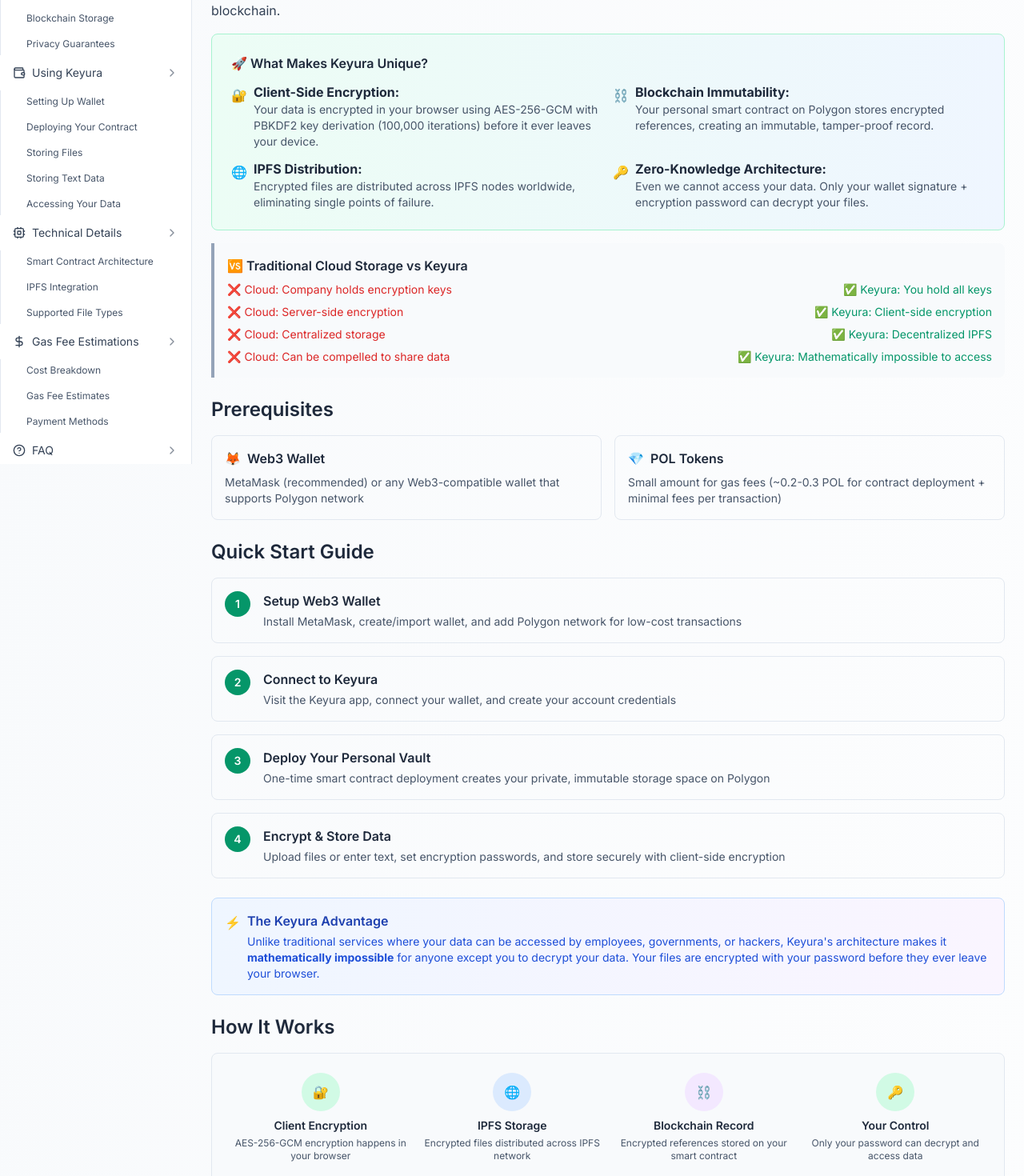
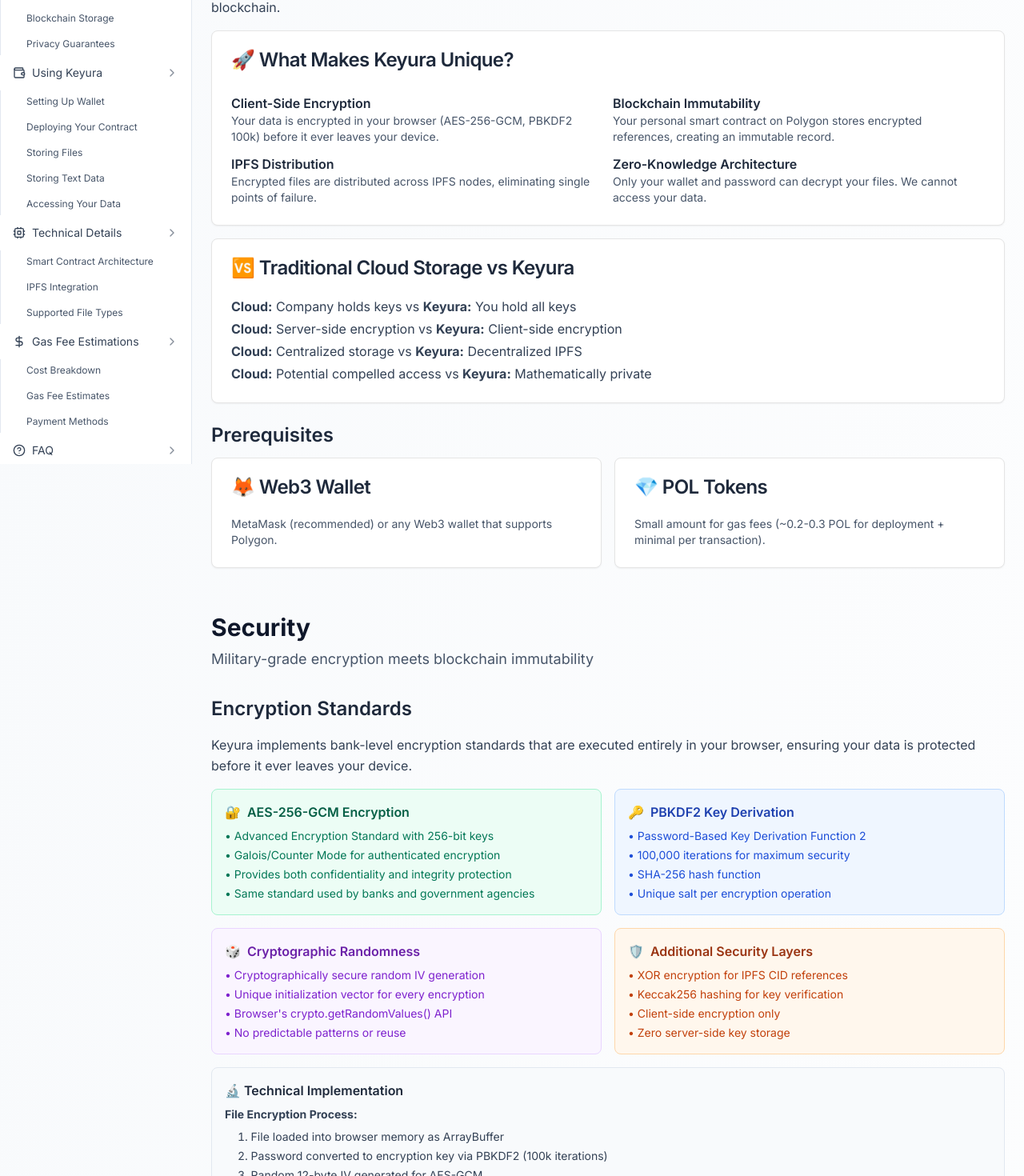
Before and after one commit to srivathsav004/keyura, a Next.js app: page /documentation in a window 1280 px wide. Shown: the part 220-1690 px from the top of the page at 80% size. Built offline with nearby package versions, Linux system fonts and the light colour scheme.

Commit message:
getting started section update

```diff
--- a/app/documentation/getting-started.tsx
+++ b/app/documentation/getting-started.tsx
@@ -1,200 +1,81 @@
+import { Card, CardContent, CardHeader, CardTitle, CardDescription } from "@/components/ui/card";
+
 export default function GettingStarted() {
   return (
     <section id="getting-started" className="space-y-8">
-      <div>
-        <h2 className="text-3xl font-bold text-slate-900 mb-2">Getting Started</h2>
+      <div className="space-y-1">
+        <h2 className="text-3xl font-bold text-slate-900">Getting Started</h2>
         <p className="text-lg text-slate-600">Experience true data sovereignty with blockchain-powered encryption</p>
       </div>
 
       <div className="space-y-6">
-        <div>
-          <h3 id="what-is-keyura" className="text-2xl font-semibold text-slate-800 mb-4">What is Keyura?</h3>
-          <div className="space-y-4 text-slate-700">
-            <p className="leading-relaxed">
-              Keyura is a decentralized platform that puts you in complete control of your sensitive data.
-              Store documents, notes, seed phrases, and any confidential information with <strong>military-grade encryption</strong>
-              that happens entirely in your browser before touching the blockchain.
-            </p>
-
-            <div className="bg-gradient-to-r from-emerald-50 to-blue-50 border border-emerald-200 rounded-lg p-6">
-              <h4 className="font-semibold text-slate-800 mb-3">🚀 What Makes Keyura Unique?</h4>
+        <div className="space-y-4">
+          <h3 id="what-is-keyura" className="text-2xl font-semibold text-slate-800">What is Keyura?</h3>
+          <p className="text-slate-700 leading-relaxed">
+            Keyura is a decentralized platform that puts you in complete control of your sensitive data. Store documents,
+            notes, seed phrases, and any confidential information with <strong>military-grade encryption</strong> that
+            happens entirely in your browser before touching the blockchain.
+          </p>
+          <Card>
+            <CardHeader>
+              <CardTitle className="text-slate-800">🚀 What Makes Keyura Unique?</CardTitle>
+              <CardDescription></CardDescription>
+            </CardHeader>
+            <CardContent>
               <div className="grid gap-3 md:grid-cols-2">
-                <div className="flex items-start gap-2">
-                  <span className="text-emerald-600 mt-1">🔐</span>
-                  <div>
-                    <strong className="text-slate-800">Client-Side Encryption:</strong>
-                    <p className="text-sm text-slate-600">Your data is encrypted in your browser using AES-256-GCM with PBKDF2 key derivation (100,000 iterations) before it ever leaves your device.</p>
-                  </div>
+                <div>
+                  <div className="font-semibold text-slate-800">Client-Side Encryption</div>
+                  <p className="text-sm text-slate-600">Your data is encrypted in your browser (AES-256-GCM, PBKDF2 100k) before it ever leaves your device.</p>
                 </div>
-                <div className="flex items-start gap-2">
-                  <span className="text-emerald-600 mt-1">⛓️</span>
-                  <div>
-                    <strong className="text-slate-800">Blockchain Immutability:</strong>
-                    <p className="text-sm text-slate-600">Your personal smart contract on Polygon stores encrypted references, creating an immutable, tamper-proof record.</p>
-                  </div>
+                <div>
+                  <div className="font-semibold text-slate-800">Blockchain Immutability</div>
+                  <p className="text-sm text-slate-600">Your personal smart contract on Polygon stores encrypted references, creating an immutable record.</p>
                 </div>
-                <div className="flex items-start gap-2">
-                  <span className="text-emerald-600 mt-1">🌐</span>
-                  <div>
-                    <strong className="text-slate-800">IPFS Distribution:</strong>
-                    <p className="text-sm text-slate-600">Encrypted files are distributed across IPFS nodes worldwide, eliminating single points of failure.</p>
-                  </div>
+                <div>
+                  <div className="font-semibold text-slate-800">IPFS Distribution</div>
+                  <p className="text-sm text-slate-600">Encrypted files are distributed across IPFS nodes, eliminating single points of failure.</p>
                 </div>
-                <div className="flex items-start gap-2">
-                  <span className="text-emerald-600 mt-1">🔑</span>
-                  <div>
-                    <strong className="text-slate-800">Zero-Knowledge Architecture:</strong>
-                    <p className="text-sm text-slate-600">Even we cannot access your data. Only your wallet signature + encryption password can decrypt your files.</p>
-                  </div>
+                <div>
+                  <div className="font-semibold text-slate-800">Zero-Knowledge Architecture</div>
+                  <p className="text-sm text-slate-600">Only your wallet and password can decrypt your files. We cannot access your data.</p>
                 </div>
               </div>
-            </div>
-
-            <div className="bg-slate-50 border-l-4 border-slate-400 p-4 rounded-r-lg">
-              <h4 className="font-semibold text-slate-800 mb-2">🆚 Traditional Cloud Storage vs Keyura</h4>
-              <div className="text-sm space-y-2">
-                <div className="flex justify-between">
-                  <span className="text-red-600">❌ Cloud: Company holds encryption keys</span>
-                  <span className="text-emerald-600">✅ Keyura: You hold all keys</span>
-                </div>
-                <div className="flex justify-between">
-                  <span className="text-red-600">❌ Cloud: Server-side encryption</span>
-                  <span className="text-emerald-600">✅ Keyura: Client-side encryption</span>
-                </div>
-                <div className="flex justify-between">
-                  <span className="text-red-600">❌ Cloud: Centralized storage</span>
-                  <span className="text-emerald-600">✅ Keyura: Decentralized IPFS</span>
-                </div>
-                <div className="flex justify-between">
-                  <span className="text-red-600">❌ Cloud: Can be compelled to share data</span>
-                  <span className="text-emerald-600">✅ Keyura: Mathematically impossible to access</span>
-                </div>
-              </div>
-            </div>
-          </div>
+            </CardContent>
+          </Card>
+          <Card>
+            <CardHeader>
+              <CardTitle className="text-slate-800">🆚 Traditional Cloud Storage vs Keyura</CardTitle>
+            </CardHeader>
+            <CardContent>
+              <ul className="text-slate-700 space-y-1">
+                <li><strong>Cloud:</strong> Company holds keys vs <strong>Keyura:</strong> You hold all keys</li>
+                <li><strong>Cloud:</strong> Server-side encryption vs <strong>Keyura:</strong> Client-side encryption</li>
+                <li><strong>Cloud:</strong> Centralized storage vs <strong>Keyura:</strong> Decentralized IPFS</li>
+                <li><strong>Cloud:</strong> Potential compelled access vs <strong>Keyura:</strong> Mathematically private</li>
+              </ul>
+            </CardContent>
+          </Card>
         </div>
 
-        <div>
-          <h3 id="prerequisites" className="text-2xl font-semibold text-slate-800 mb-4">Prerequisites</h3>
+        <div className="space-y-3">
+          <h3 id="prerequisites" className="text-2xl font-semibold text-slate-800">Prerequisites</h3>
           <div className="grid gap-4 md:grid-cols-2">
-            <div className="border border-slate-200 rounded-lg p-4 hover:shadow-sm transition-shadow">
-              <div className="flex items-center gap-2 mb-2">
-                <span className="text-emerald-600">🦊</span>
-                <h4 className="font-semibold text-slate-800">Web3 Wallet</h4>
-              </div>
-              <p className="text-sm text-slate-600">MetaMask (recommended) or any Web3-compatible wallet that supports Polygon network</p>
-            </div>
-
-            <div className="border border-slate-200 rounded-lg p-4 hover:shadow-sm transition-shadow">
-              <div className="flex items-center gap-2 mb-2">
-                <span className="text-emerald-600">💎</span>
-                <h4 className="font-semibold text-slate-800">POL Tokens</h4>
-              </div>
-              <p className="text-sm text-slate-600">Small amount for gas fees (~0.2-0.3 POL for contract deployment + minimal fees per transaction)</p>
-            </div>
-
-            {/* <div className="border border-slate-200 rounded-lg p-4 hover:shadow-sm transition-shadow">
-              <div className="flex items-center gap-2 mb-2">
-                <span className="text-emerald-600">🔐</span>
-                <h4 className="font-semibold text-slate-800">Strong Passwords</h4>
-              </div>
-              <p className="text-sm text-slate-600">Unique encryption passwords for each document (these cannot be recovered if lost)</p>
-            </div>
-
-            <div className="border border-slate-200 rounded-lg p-4 hover:shadow-sm transition-shadow">
-              <div className="flex items-center gap-2 mb-2">
-                <span className="text-emerald-600">🧠</span>
-                <h4 className="font-semibold text-slate-800">Basic Web3 Knowledge</h4>
-              </div>
-              <p className="text-sm text-slate-600">Understanding of wallet transactions and private key security</p>
-            </div> */}
-          </div>
-        </div>
-
-        <div>
-          <h3 id="quick-start" className="text-2xl font-semibold text-slate-800 mb-4">Quick Start Guide</h3>
-          <div className="space-y-4">
-            <div className="flex gap-4 p-4 border border-slate-200 rounded-lg hover:bg-slate-50 transition-colors">
-              <div className="flex-shrink-0 w-8 h-8 bg-emerald-600 text-white rounded-full flex items-center justify-center font-semibold text-sm">1</div>
-              <div>
-                <h4 className="font-semibold text-slate-800 mb-1">Setup Web3 Wallet</h4>
-                <p className="text-slate-600 text-sm">Install MetaMask, create/import wallet, and add Polygon network for low-cost transactions</p>
-              </div>
-            </div>
-
-            <div className="flex gap-4 p-4 border border-slate-200 rounded-lg hover:bg-slate-50 transition-colors">
-              <div className="flex-shrink-0 w-8 h-8 bg-emerald-600 text-white rounded-full flex items-center justify-center font-semibold text-sm">2</div>
-              <div>
-                <h4 className="font-semibold text-slate-800 mb-1">Connect to Keyura</h4>
-                <p className="text-slate-600 text-sm">Visit the Keyura app, connect your wallet, and create your account credentials</p>
-              </div>
-            </div>
-
-            <div className="flex gap-4 p-4 border border-slate-200 rounded-lg hover:bg-slate-50 transition-colors">
-              <div className="flex-shrink-0 w-8 h-8 bg-emerald-600 text-white rounded-full flex items-center justify-center font-semibold text-sm">3</div>
-              <div>
-                <h4 className="font-semibold text-slate-800 mb-1">Deploy Your Personal Vault</h4>
-                <p className="text-slate-600 text-sm">One-time smart contract deployment creates your private, immutable storage space on Polygon</p>
-              </div>
-            </div>
-
-            <div className="flex gap-4 p-4 border border-slate-200 rounded-lg hover:bg-slate-50 transition-colors">
-              <div className="flex-shrink-0 w-8 h-8 bg-emerald-600 text-white rounded-full flex items-center justify-center font-semibold text-sm">4</div>
-              <div>
-                <h4 className="font-semibold text-slate-800 mb-1">Encrypt & Store Data</h4>
-                <p className="text-slate-600 text-sm">Upload files or enter text, set encryption passwords, and store securely with client-side encryption</p>
-              </div>
-            </div>
-          </div>
-
-          <div className="mt-6 bg-gradient-to-r from-blue-50 to-purple-50 border border-blue-200 rounded-lg p-4">
-            <div className="flex items-start gap-2">
-              <span className="text-blue-600 mt-0.5">⚡</span>
-              <div>
-                <h4 className="font-semibold text-blue-800 mb-1">The Keyura Advantage</h4>
-                <p className="text-blue-700 text-sm">
-                  Unlike traditional services where your data can be accessed by employees, governments, or hackers,
-                  Keyura's architecture makes it <strong>mathematically impossible</strong> for anyone except you to decrypt your data.
-                  Your files are encrypted with your password before they ever leave your browser.
-                </p>
-              </div>
-            </div>
-          </div>
-        </div>
-
-        <div>
-          <h3 id="how-it-works" className="text-2xl font-semibold text-slate-800 mb-4">How It Works</h3>
-          <div className="bg-slate-50 border border-slate-200 rounded-lg p-6">
-            <div className="grid gap-4 md:grid-cols-2 lg:grid-cols-4">
-              <div className="text-center">
-                <div className="w-12 h-12 bg-emerald-100 rounded-full flex items-center justify-center mx-auto mb-2">
-                  <span className="text-emerald-600 font-bold">🔐</span>
-                </div>
-                <h4 className="font-semibold text-slate-800 text-sm mb-1">Client Encryption</h4>
-                <p className="text-xs text-slate-600">AES-256-GCM encryption happens in your browser</p>
-              </div>
-              <div className="text-center">
-                <div className="w-12 h-12 bg-blue-100 rounded-full flex items-center justify-center mx-auto mb-2">
-                  <span className="text-blue-600 font-bold">🌐</span>
-                </div>
-                <h4 className="font-semibold text-slate-800 text-sm mb-1">IPFS Storage</h4>
-                <p className="text-xs text-slate-600">Encrypted files distributed across IPFS network</p>
-              </div>
-              <div className="text-center">
-                <div className="w-12 h-12 bg-purple-100 rounded-full flex items-center justify-center mx-auto mb-2">
-                  <span className="text-purple-600 font-bold">⛓️</span>
-                </div>
-                <h4 className="font-semibold text-slate-800 text-sm mb-1">Blockchain Record</h4>
-                <p className="text-xs text-slate-600">Encrypted references stored on your smart contract</p>
-              </div>
-              <div className="text-center">
-                <div className="w-12 h-12 bg-emerald-100 rounded-full flex items-center justify-center mx-auto mb-2">
-                  <span className="text-emerald-600 font-bold">🔑</span>
-                </div>
-                <h4 className="font-semibold text-slate-800 text-sm mb-1">Your Control</h4>
-                <p className="text-xs text-slate-600">Only your password can decrypt and access data</p>
-              </div>
-            </div>
+            <Card>
+              <CardHeader>
+                <CardTitle className="text-slate-800">🦊 Web3 Wallet</CardTitle>
+              </CardHeader>
+              <CardContent>
+                <p className="text-sm text-slate-600">MetaMask (recommended) or any Web3 wallet that supports Polygon.</p>
+              </CardContent>
+            </Card>
+            <Card>
+              <CardHeader>
+                <CardTitle className="text-slate-800">💎 POL Tokens</CardTitle>
+              </CardHeader>
+              <CardContent>
+                <p className="text-sm text-slate-600">Small amount for gas fees (~0.2-0.3 POL for deployment + minimal per transaction).</p>
+              </CardContent>
+            </Card>
           </div>
         </div>
       </div>
```
